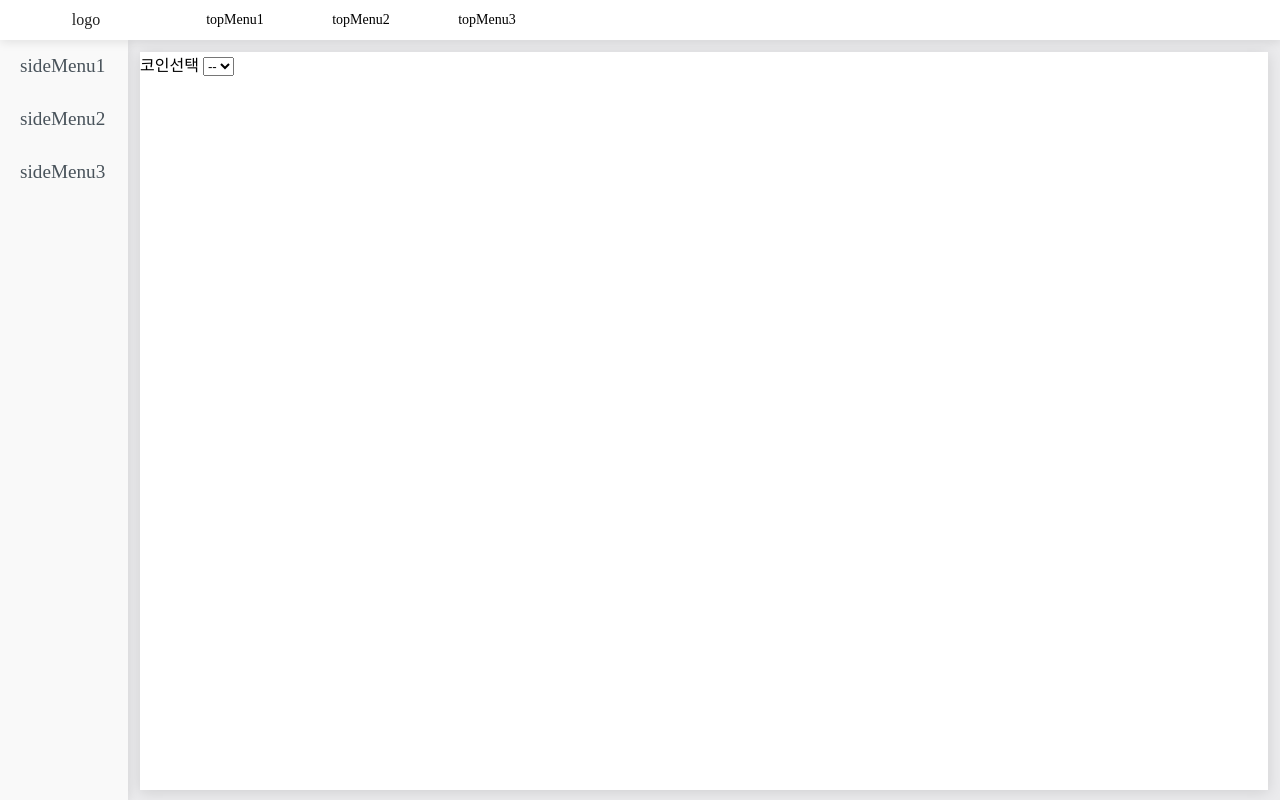
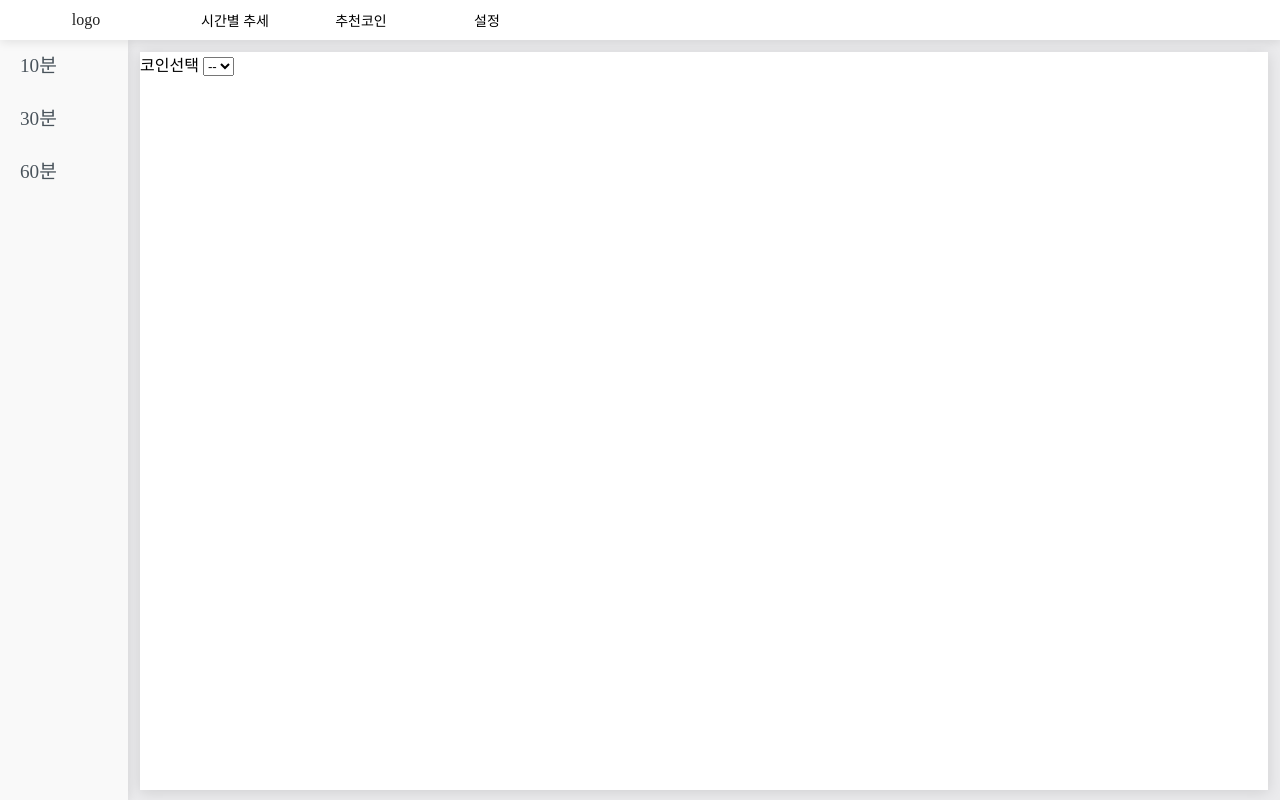
Before and after one commit to ywydpapa/webTrader, a Flask app: template templates/index.html in a window 1280 px wide. Run offline with Flask 3, Linux system fonts and the light colour scheme; the template is opened without the code that fills it, so the values that code supplies are empty; some web fonts are replaced.

```diff
--- a/templates/comTopHeader.html
+++ b/templates/comTopHeader.html
@@ -6,9 +6,9 @@
 
 <div class="mainTopMenu" id="mainTopMenu">
     <ul>
-        <li><button type="button" data-keyword="dashboard" onClick="location.href='/'">topMenu1</button></li>
-        <li><button type="button" data-keyword="monitoring" onClick="location.href='/'">topMenu2</button></li>
-        <li><button type="button" data-keyword="adminmunu" onClick="location.href='/'">topMenu3</button></li>
+        <li><button type="button" data-keyword="dashboard" onClick="location.href='/'">시간별 추세</button></li>
+        <li><button type="button" data-keyword="monitoring" onClick="location.href='/'">추천코인</button></li>
+        <li><button type="button" data-keyword="adminmunu" onClick="location.href='/'">설정</button></li>
     </ul>
 </div>
 
--- a/templates/index.html
+++ b/templates/index.html
@@ -28,6 +28,9 @@
 <script>
     function selectChange(thisEle){
         location.href = "/coin10/" + thisEle.value;
+        session.setAttribute("selcoin10", "/coin10/" + thisEle.value);
+        session.setAttribute("selcoin30", "/coin30/" + thisEle.value);
+        session.setAttribute("selcoin60", "/coin60/" + thisEle.value);
     }
 </script>
 </html>
--- a/templates/sideMenu.html
+++ b/templates/sideMenu.html
@@ -3,9 +3,9 @@
         <ul id="business">
             <li>
                 <ul id="panel">
-                    <li><a href="">sideMenu1</a></li>
-                    <li><a href="">sideMenu2</a></li>
-                    <li><a href="">sideMenu3</a></li>
+                    <li><a id="m10" href="/coin10/">10분</a></li>
+                    <li><a id="m30" href="/coin30/">30분</a></li>
+                    <li><a id="m60" href="/coin60/">60분</a></li>
                 </ul>
             </li>
         </ul>
```
Also changed, not shown: templates/coinStatus/coinStatus.html (+5 -8 lines).
